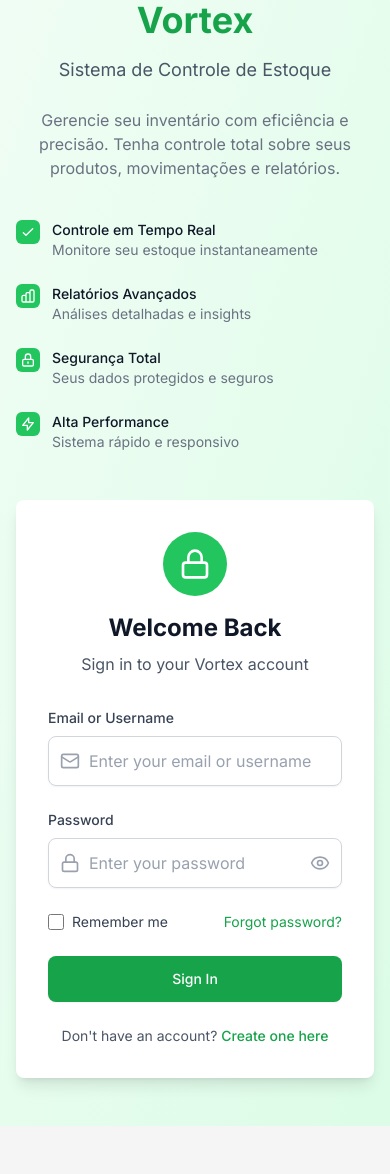
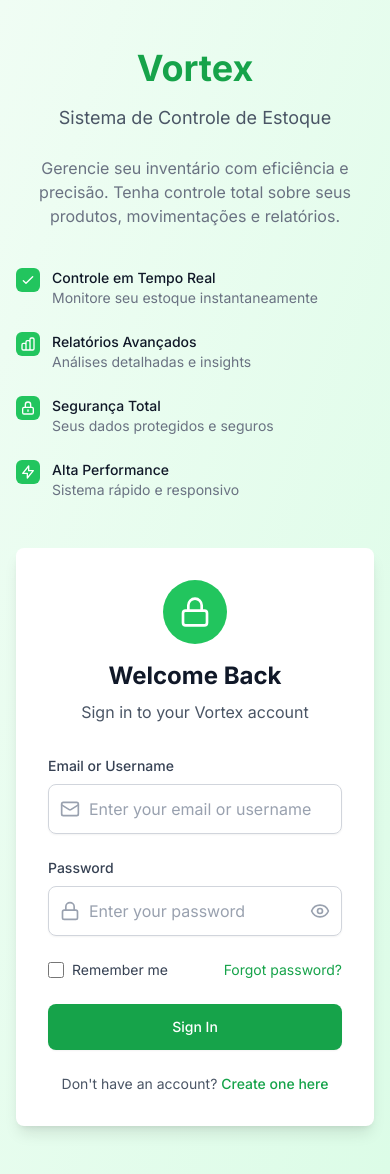
Before and after one commit to caiocv18/vortex, a React (Vite) app in the folder frontend/vortex-authorization-service/: page /login in a window 390 px wide. Before the commit the page ends 1126 px from the top, so only its background shows below. Built offline with nearby package versions, Linux system fonts and the light colour scheme; no server answers.

Commit message:
fix(front-auth): keep login and register content inside the viewport on phones

```diff
--- a/frontend/vortex-authorization-service/src/pages/ForgotPasswordPage.tsx
+++ b/frontend/vortex-authorization-service/src/pages/ForgotPasswordPage.tsx
@@ -50,7 +50,7 @@ export function ForgotPasswordPage() {
 
   if (emailSent) {
     return (
-      <div className="min-h-screen bg-linear-to-br from-primary-50 to-primary-100 flex items-center justify-center py-12 px-4 sm:px-6 lg:px-8">
+      <div className="min-h-screen bg-linear-to-br from-primary-50 to-primary-100 flex items-center-safe justify-center py-12 px-4 sm:px-6 lg:px-8">
         <div className="w-full max-w-md">
           <div className="bg-white shadow-lg rounded-lg p-8 text-center">
             <div className="mx-auto w-16 h-16 bg-green-500 rounded-full flex items-center justify-center mb-6">
@@ -78,7 +78,7 @@ export function ForgotPasswordPage() {
   }
 
   return (
-    <div className="min-h-screen bg-linear-to-br from-primary-50 to-primary-100 flex items-center justify-center py-12 px-4 sm:px-6 lg:px-8">
+    <div className="min-h-screen bg-linear-to-br from-primary-50 to-primary-100 flex items-center-safe justify-center py-12 px-4 sm:px-6 lg:px-8">
       <div className="w-full max-w-md">
         <div className="bg-white shadow-lg rounded-lg p-8">
           <div className="text-center mb-8">
--- a/frontend/vortex-authorization-service/src/pages/LoginPage.tsx
+++ b/frontend/vortex-authorization-service/src/pages/LoginPage.tsx
@@ -6,8 +6,13 @@ export function LoginPage() {
   useTheme();
   return (
     <div className="min-h-screen bg-linear-to-br from-primary-50 to-primary-100 flex flex-col lg:flex-row">
+      {/*
+        Colunas centralizadas na vertical com folga: padding no topo (no celular a marca é o
+        primeiro bloco e o título encostava na borda) e centro "safe" (justify-center-safe),
+        que alinha ao início em vez de empurrar o conteúdo para cima da tela quando ele não cabe.
+      */}
       {/* Left side - Branding */}
-      <div className="lg:flex-1 flex flex-col justify-center px-4 sm:px-6 lg:px-20 xl:px-24">
+      <div className="lg:flex-1 flex flex-col justify-center-safe pt-12 px-4 sm:px-6 lg:py-12 lg:px-20 xl:px-24">
         <div className="mx-auto w-full max-w-md lg:max-w-none">
           <div className="text-center lg:text-left">
             <h1 className="text-4xl font-bold text-gray-900 sm:text-5xl lg:text-6xl">
@@ -84,7 +89,7 @@ export function LoginPage() {
       </div>
 
       {/* Right side - Login form */}
-      <div className="lg:flex-1 flex flex-col justify-center py-12 px-4 sm:px-6 lg:px-20 xl:px-24">
+      <div className="lg:flex-1 flex flex-col justify-center-safe py-12 px-4 sm:px-6 lg:px-20 xl:px-24">
         <LoginForm />
       </div>
     </div>
--- a/frontend/vortex-authorization-service/src/pages/RegisterPage.tsx
+++ b/frontend/vortex-authorization-service/src/pages/RegisterPage.tsx
@@ -6,13 +6,17 @@ export function RegisterPage() {
   useTheme();
   return (
     <div className="min-h-screen bg-linear-to-br from-primary-50 to-primary-100 flex flex-col lg:flex-row">
+      {/*
+        Mesmo layout da LoginPage, espelhado: no celular os benefícios são o último bloco e
+        ganham padding embaixo; centro "safe" (justify-center-safe) nas duas colunas.
+      */}
       {/* Left side - Registration form */}
-      <div className="lg:flex-1 flex flex-col justify-center py-12 px-4 sm:px-6 lg:px-20 xl:px-24">
+      <div className="lg:flex-1 flex flex-col justify-center-safe py-12 px-4 sm:px-6 lg:px-20 xl:px-24">
         <RegisterForm />
       </div>
 
       {/* Right side - Benefits */}
-      <div className="lg:flex-1 flex flex-col justify-center px-4 sm:px-6 lg:px-20 xl:px-24">
+      <div className="lg:flex-1 flex flex-col justify-center-safe pb-12 px-4 sm:px-6 lg:py-12 lg:px-20 xl:px-24">
         <div className="mx-auto w-full max-w-md lg:max-w-none">
           <div className="text-center lg:text-left">
             <h1 className="text-4xl font-bold text-gray-900 sm:text-5xl lg:text-6xl">
--- a/frontend/vortex-authorization-service/src/pages/ResetPasswordPage.tsx
+++ b/frontend/vortex-authorization-service/src/pages/ResetPasswordPage.tsx
@@ -102,7 +102,7 @@ export function ResetPasswordPage() {
 
   if (resetSucceeded) {
     return (
-      <div className="min-h-screen bg-linear-to-br from-primary-50 to-primary-100 flex items-center justify-center py-12 px-4 sm:px-6 lg:px-8">
+      <div className="min-h-screen bg-linear-to-br from-primary-50 to-primary-100 flex items-center-safe justify-center py-12 px-4 sm:px-6 lg:px-8">
         <div className="w-full max-w-md">
           <div className="bg-white shadow-lg rounded-lg p-8 text-center">
             <div className="mx-auto w-16 h-16 bg-green-500 rounded-full flex items-center justify-center mb-6">
@@ -128,7 +128,7 @@ export function ResetPasswordPage() {
   }
 
   return (
-    <div className="min-h-screen bg-linear-to-br from-primary-50 to-primary-100 flex items-center justify-center py-12 px-4 sm:px-6 lg:px-8">
+    <div className="min-h-screen bg-linear-to-br from-primary-50 to-primary-100 flex items-center-safe justify-center py-12 px-4 sm:px-6 lg:px-8">
       <div className="w-full max-w-md">
         <div className="bg-white shadow-lg rounded-lg p-8">
           <div className="text-center mb-8">
```
